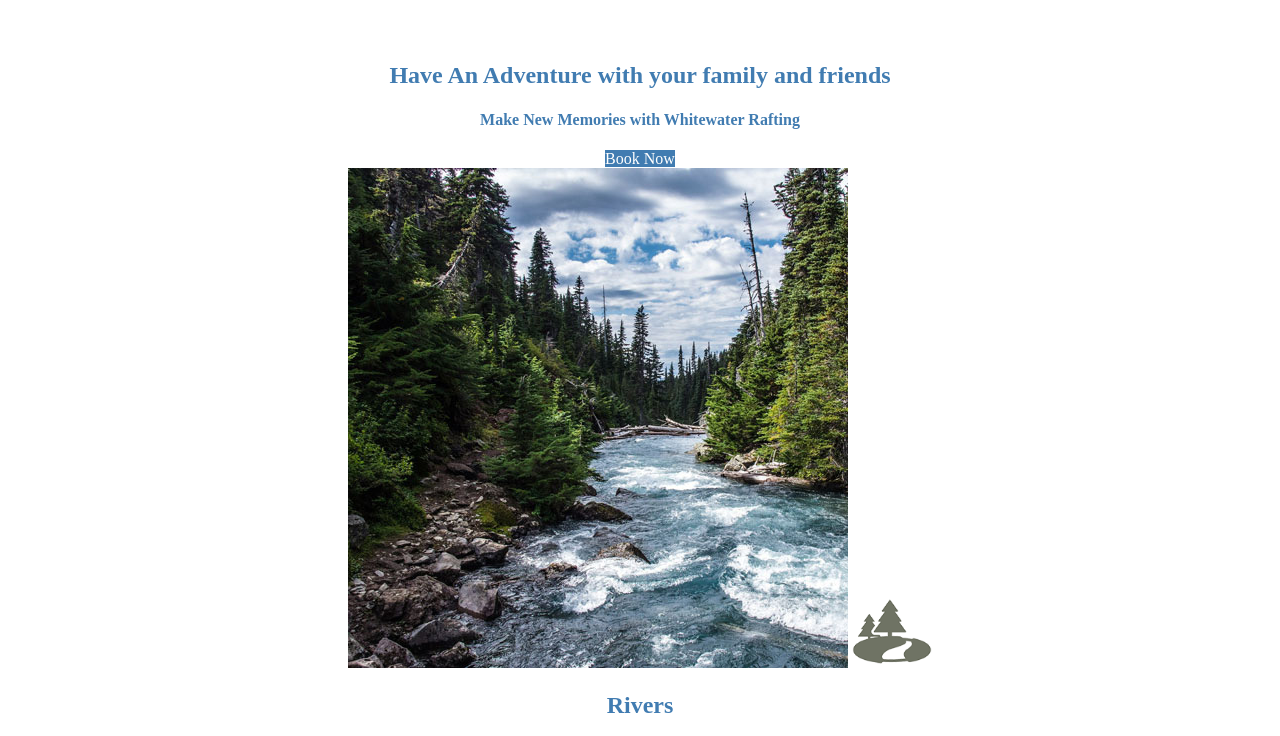
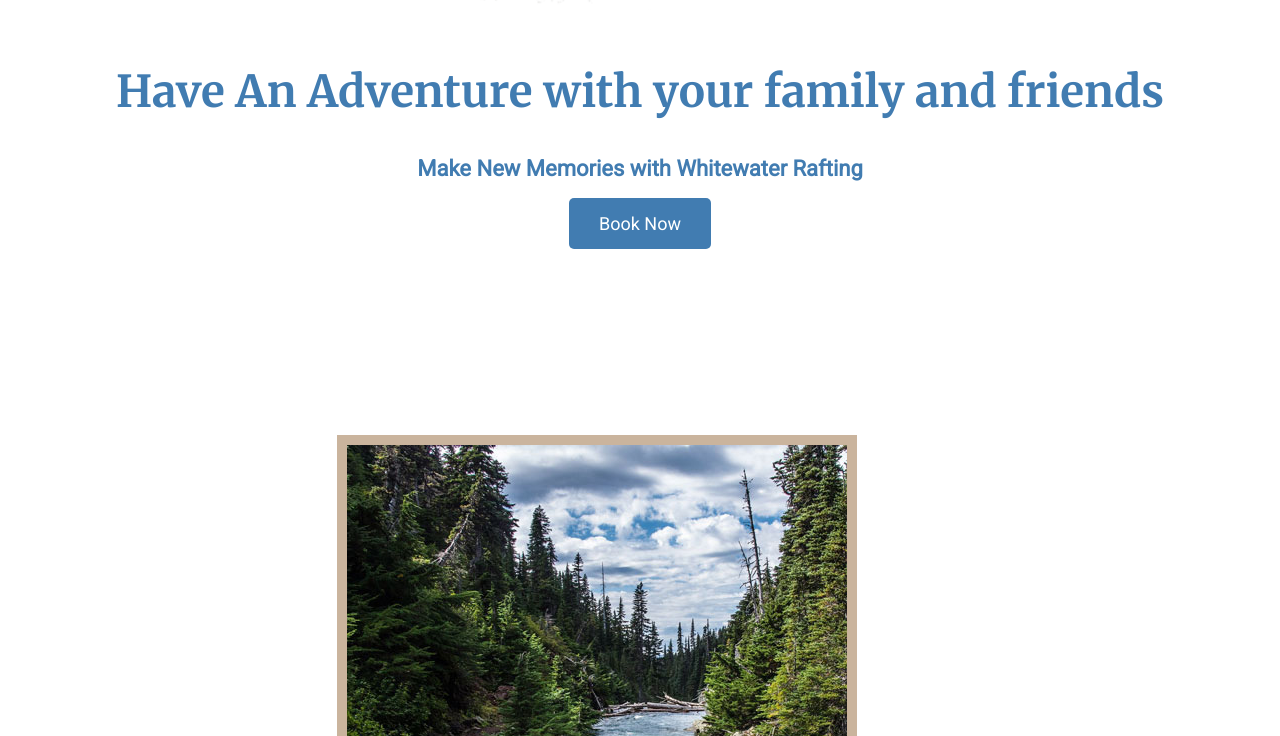
Before and after one commit to melyorozcosanchez/wdd130, a plain HTML site: page wwr/index.html in a window 1280 px wide. Shown: the part 899-1635 px from the top of the page. Drawn offline with Linux system fonts and the light colour scheme.

Commit message:
I did changes of week 5

```diff
--- a/practicefiles_html_css/styles/styles.css
+++ b/practicefiles_html_css/styles/styles.css
@@ -7,12 +7,19 @@ nav, footer {
     text-align: center;
   }
 
+  /*Week 5-I added padding to the menu in a new sentences because the other one there is footer too.*/
+nav {
+    padding: 25px;
+}
+
 
 a {
     color: white;
     margin: 40px;
     /*Week 4-I added a relative measurement. This adjust the width of the navigation links according to the width of the device*/
     font-size: 1.5em;
+    /*Week 5-I added padding to the menu*/
+    padding: 25px;
   }
 
   a:hover {
@@ -23,6 +30,8 @@ a {
   h1 {
     color: steelblue;
     text-align: center;
+     /*Week 4-I added a margin to the top and botton of 50 and margin 0 to left aand right sides*/
+    margin: 50px 0;
   }
 
   img {
@@ -77,4 +86,10 @@ footer {
   footer p {
     font-size: 20px;
     margin: 20px auto;
+     /*Week 5-I added a padding to the footer*/
+    padding: 25px;
 }
+
+body {
+  margin: 0
+}
--- a/wwr/styles/style.css
+++ b/wwr/styles/style.css
@@ -1,19 +1,30 @@
+/*1.Change your Body and headline fonts*/
+@import url('https://fonts.googleapis.com/css2?family=Merriweather:wght@700&family=Roboto&display=swap');
+
+
 
 #content {
-    /* 8. Setting a width*/
+    /*Setting a width*/
     max-width: 1600px;
-    /* 9. Centering the page*/
+    /* Centering the page*/
     margin: 0 auto;
 
   }
 
-/* 10.More Centering*/
+/* More Centering*/
 nav a {
     text-align: center;
     color: #193247;
-    /* 15. Take off or add the default underline of links*/
+    /* Take off or add the default underline of links*/
     text-decoration: none;
+    /* 4. Adding Padding*/
+    padding: 35px;
 }
+/* 4. Adding Padding*/
+#logo_link {
+    padding-top: 5px;
+}
+
 
 #hero-msg h1, #hero-msg h4 {
     text-align: center;
@@ -22,6 +33,21 @@ nav a {
 
 
 }
+
+
+
+
+.home-title {
+    /*1.Change your Body and headline fonts*/
+    font-family: Merriweather, Georgia , Garamond;
+    font-size: 2em;
+    /* 5.Adding Margins*/
+    margin-top: 10px;
+}
+
+
+
+
 
 .button-box {
     text-align: center;
@@ -33,21 +59,40 @@ main section {
 
 }
 
-/* 11.Adding a container for our message background*/
+/* 6.Adding borders, border radius and box-sizing.*/
+main section img {
+    box-sizing: border-box;
+ }
+
+/* Adding a container for our message background*/
 #background {
     height: 725px;
     background-color: #193247;
 }
 
-/* 12.Setting background colors*/
+/* Setting background colors*/
 body {
     background-color: #ffffff;
+    /*1.Change your Body and headline fonts*/
+    font-family: Roboto, Tahoma , Verdana ;
+    /* 2.Adjusting font sizes*/
+    font-size: 22px;
+    /* 3. Simple Reset*/
+    margin: 0;
+    padding: 0;
 }
+
+/* 3. Simple Reset*/
+h2 {
+    margin: 0;
+}
+
+
 header {
     background-color:#cab49d;
 }
 
-/* 13. Foreground colors*/
+/* Foreground colors*/
 nav a:hover {
     background-color: #417cb1;
     color: #ffffff;
@@ -59,7 +104,16 @@ nav a:hover {
     background-color: #417cb1;
     color:#ffffff;
     text-decoration: none;
+     /* 2.Adjusting font sizes*/
+    font-size: 18px;
+    /* 4. Adding Padding*/
+    padding: 15px 30px;
+    /* 5.Adding Margins*/
+    margin-top: 50px;
+    /* 6.Adding borders, border radius and box-sizing.*/
+    border-radius: 5px;
 }
+
 .book:hover, .join:hover {
     background-color:#ffffff;
     color: #193247
@@ -68,16 +122,57 @@ nav a:hover {
 
 .msg {
     background-color:#cab49d;
+     /* 2.Adjusting font sizes*/
+    line-height: 1.5em;
+     /* 4. Adding Padding*/
+    padding: 35px;
+
 }
+
 .msg h2, .msg p {
 
     color: #193247
+}
+
+ /*1.Change your Body and headline fonts*/
+.msg h2 {
+    font-family: 'Merriweather', Georgia , Garamond;
+
+}
+
+
+.msg p {
+    /* 2.Adjusting font sizes*/
+    font-size: .8em;
+     /* 4. Adding Padding*/
+    padding-bottom: 15px;
+}
+
+
+
+/* Add a Few Widths*/
+.icon, .logo {
+    width: 80px;
+}
+
+.icon{
+     /* 4. Adding Padding*/
+    padding-top: 10px;
+}
+
+
+#hero-img {
+    width: 100%;
 }
 
 
 footer{
     background-color: #5E6E7D;
     color :#ffffff;
+    /* 4. Adding Padding*/
+    padding: 25px 50px;
+    /* 5.Adding Margins*/
+    margin-top: 200px;
 }
 
 
@@ -89,16 +184,6 @@ footer a:hover{
     color :#ffffff;
 }
 
-/* 14.Add a Few Widths*/
-.icon, .logo {
-    width: 80px;
-}
-
-
-#hero-img {
-    width: 100%;
-}
-
 footer p{
     font-size: 1.2em;
 }
@@ -107,3 +192,18 @@ footer p{
 footer p a:hover {
     text-decoration: underline;
 }
+
+footer .social img{
+    /* 4. Adding Padding*/
+    padding-top: 15px;
+}
+
+/* 5.Adding Margins*/
+.rivers-card, .camping-card, .rapids-card{
+    margin: 200px 0;
+  }
+
+/* 6.Adding borders, border radius and box-sizing.*/
+.card-img {
+   border: 10px solid #cab49d;
+}
```
Also changed, not shown: wwr/index.html (+4 -4 lines).
